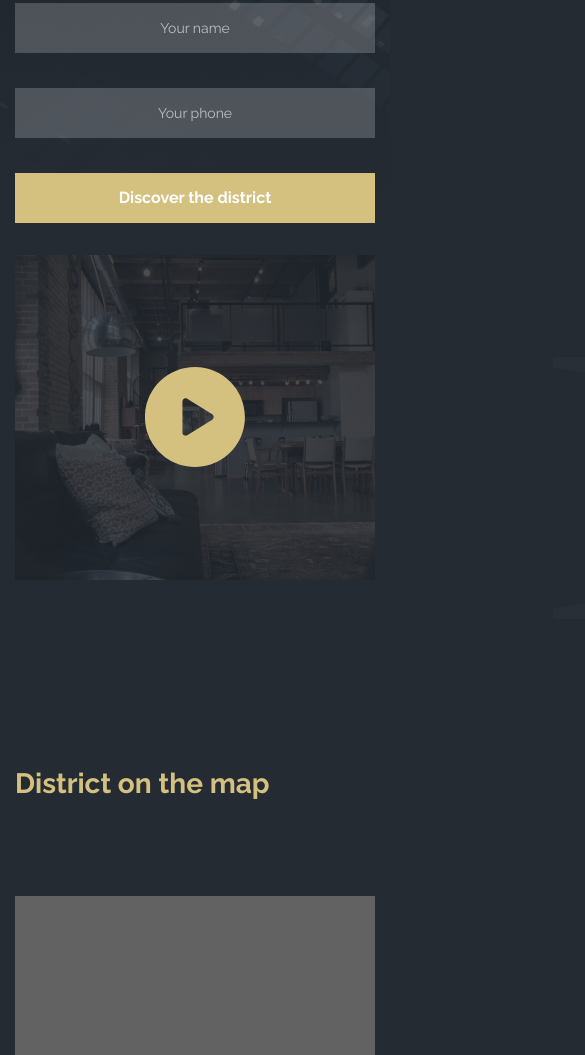
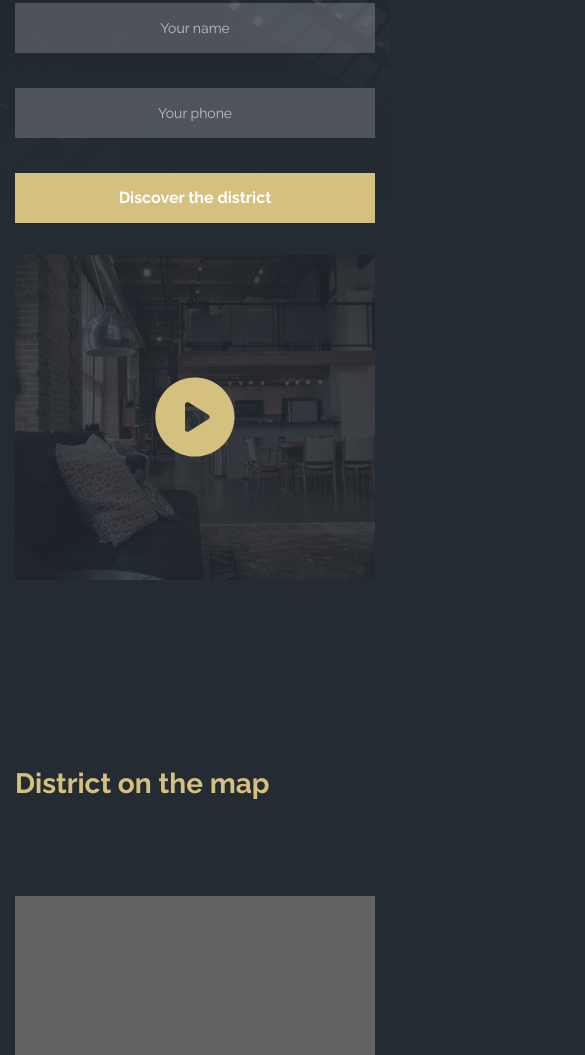
Before and after one commit to WNagorny/The-Loft-District, a plain HTML site: page index.html in a window 390 px wide. Shown: the part 2107-3162 px from the top of the page, 585 px wide, since content can reach past the window. Drawn offline with Linux system fonts and the light colour scheme; a web font is replaced by a local one.

Commit message:
adaptive video  section

```diff
--- a/scss/blocks/_video.scss
+++ b/scss/blocks/_video.scss
@@ -1,6 +1,7 @@
 .video {
 	text-align: center;
 	position: relative;
+	overflow: hidden;
 
 	&::after {
 		content: 'IV';
@@ -44,5 +45,9 @@
 	}
 }
 
-.video__img {
+@media screen and (max-width: 959px) {
+	.video__icon{
+		width: 80px;
+		height: 80px;
+	}
 }
```
Also changed, not shown: css/main.css, 1 other file.
